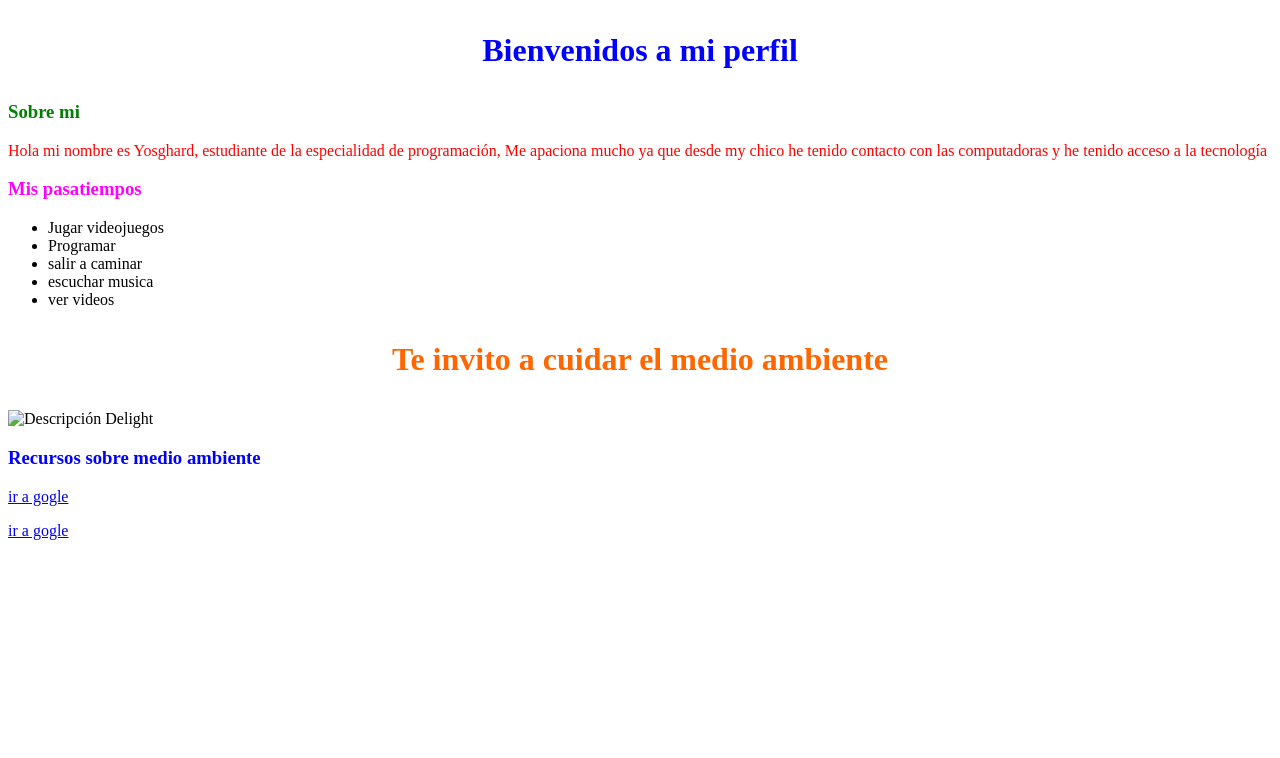
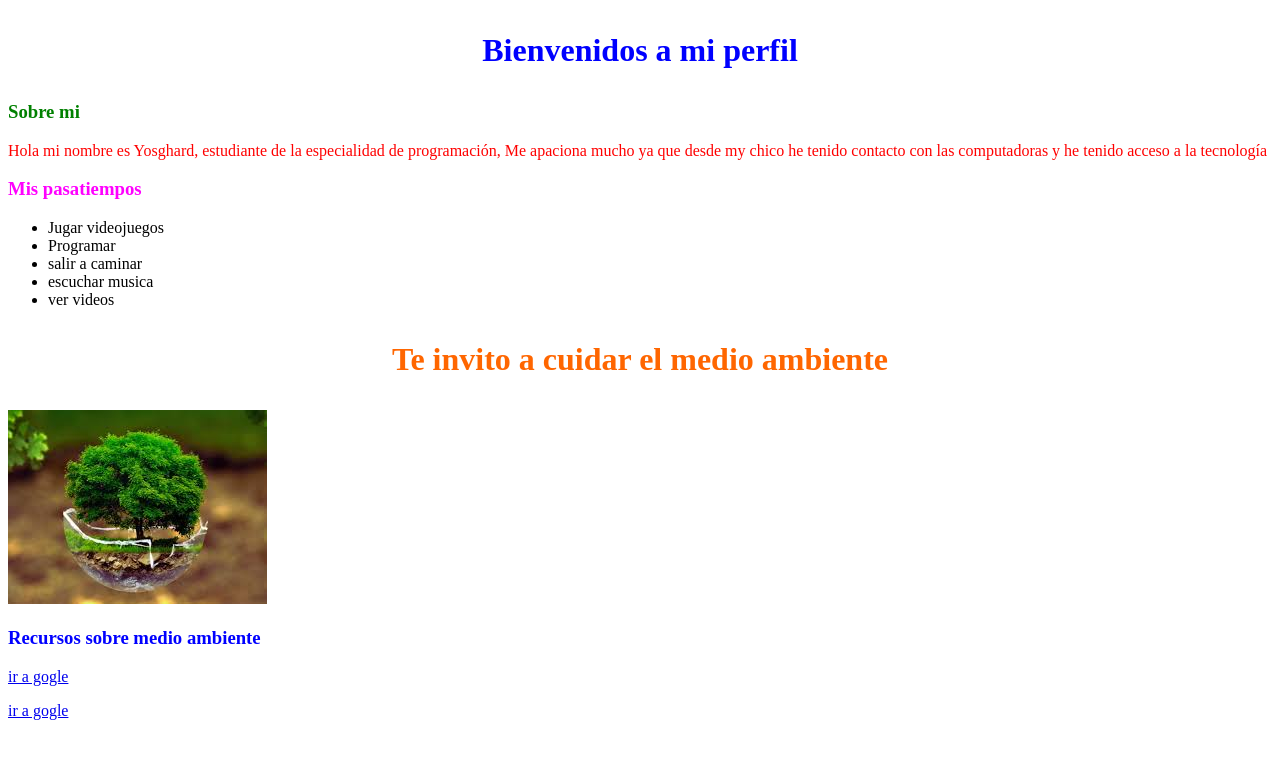
Before and after one commit to Yosimar198906/tareaprofe, a plain HTML site: page index.htm in a window 1280 px wide. Drawn offline with Linux system fonts and the light colour scheme.

Commit message:
Update index.htm

```diff
--- a/index.htm
+++ b/index.htm
@@ -21,7 +21,7 @@
      <p style="color: #FF6600;"><strong>Te invito a cuidar el medio ambiente </strong></p>
    </h1>
    </div>
- <img src="discard.jpg" width="259" height="194" alt="Descripción Delight">
+ <img src="descarga.jpg" width="259" height="194" alt="Descripción Delight">
 
 
     <h3><strong><p style="color: Blue;">Recursos sobre medio ambiente</p></strong></h3>
```
